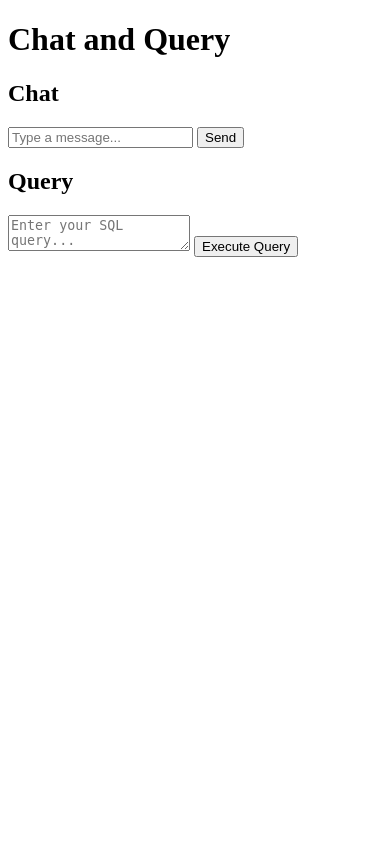
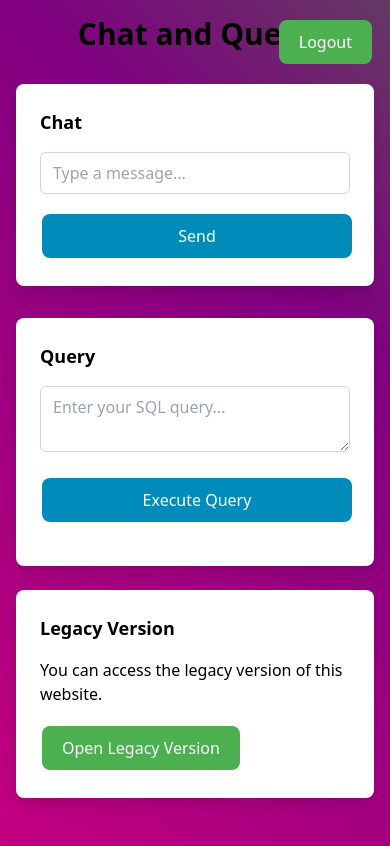
Before and after one commit to Swyamsharma/SQLproject, a Flask app: page / in a window 390 px wide. Before the commit the page ends 257 px from the top, so only its background shows below. Run offline with Flask 3, Linux system fonts and the light colour scheme; the visitor is signed in with stand-in values (Sample User, id 1); parts of the project's set-up code (start-up, migrations or seed data) failed here and were passed over.

Commit message:
Add legacy version and update styles

```diff
--- a/app_sessions.py
+++ b/app_sessions.py
@@ -26,6 +26,13 @@ def authenticate(username, password):
 def home():
     if 'username' in session:
         return render_template("index.html")
+    else:
+        return redirect(url_for('login'))
+
+@app.route("/legacy")
+def legacy():
+    if 'username' in session:
+        return render_template("index_legacy.html")
     else:
         return redirect(url_for('login'))
 
--- a/templates/index.html
+++ b/templates/index.html
@@ -5,30 +5,104 @@
     <meta charset="UTF-8">
     <meta name="viewport" content="width=device-width, initial-scale=1.0">
     <title>Chat and Query</title>
+    <!-- Tailwind CSS -->
+    <link href="https://cdn.jsdelivr.net/npm/tailwindcss@2.2.19/dist/tailwind.min.css" rel="stylesheet">
+    <!-- jQuery -->
     <script src="https://ajax.googleapis.com/ajax/libs/jquery/3.5.1/jquery.min.js"></script>
+    <style>
+        .floating-card {
+            transition: transform 0.3s ease;
+        }
+
+        .floating-card:hover {
+            transform: translateY(-5px);
+            box-shadow: 0 4px 6px rgba(0, 0, 0, 0.1), 0 1px 3px rgba(0, 0, 0, 0.08);
+        }
+
+        body {
+            background: linear-gradient(45deg, #FF8C00, #FF0080, #800080, #00FF00);
+            background-size: 400% 400%;
+            animation: gradient 15s ease infinite;
+        }
+
+        @keyframes gradient {
+            0% {
+                background-position: 0% 50%;
+            }
+
+            50% {
+                background-position: 100% 50%;
+            }
+
+            100% {
+                background-position: 0% 50%;
+            }
+        }
+
+        .btn {
+            background-color: #4CAF50;
+            /* Green */
+            border: none;
+            color: white;
+            padding: 10px 20px;
+            text-align: center;
+            text-decoration: none;
+            display: inline-block;
+            font-size: 16px;
+            margin: 4px 2px;
+            transition-duration: 0.4s;
+            cursor: pointer;
+            border-radius: 8px;
+            outline: none;
+        }
+
+        .btn-primary {
+            background-color: #008CBA;
+        }
+
+        .btn:hover {
+            background-color: #45a049;
+            /* Green hover */
+            transform: translateY(-2px);
+            box-shadow: 0 4px 6px rgba(0, 0, 0, 0.1), 0 1px 3px rgba(0, 0, 0, 0.08);
+        }
+    </style>
 </head>
 
-<body>
-    <h1>Chat and Query</h1>
+<body class="bg-gray-100 p-4">
+    <div class="container mx-auto">
+        <h1 class="text-3xl font-bold text-center mb-8">Chat and Query</h1>
 
-    <div id="chat">
-        <h2>Chat</h2>
-        <div id="chat-box">
+        <div id="chat" class="bg-white p-6 rounded-lg shadow-lg mb-8 floating-card">
+            <h2 class="text-lg font-semibold mb-4">Chat</h2>
+            <div id="chat-box" class="mb-4">
                 <!-- Chat messages will be displayed here -->
             </div>
-        <input type="text" id="message" placeholder="Type a message..." onkeypress="handleKeyPress(event, 'sendMessage')">
-        <button onclick="sendMessage()">Send</button>
+            <input type="text" id="message" placeholder="Type a message..."
+                onkeypress="handleKeyPress(event, 'sendMessage')"
+                class="border border-gray-300 rounded-md px-3 py-2 w-full mb-4">
+            <button onclick="sendMessage()" class="btn btn-primary w-full md:w-auto">Send</button>
         </div>
 
-    <div id="query">
-        <h2>Query</h2>
-        <textarea id="query-text" placeholder="Enter your SQL query..." onkeypress="handleKeyPress(event, 'sendQuery')"></textarea>
-        <button onclick="sendQuery()">Execute Query</button>
-        <div id="query-result">
+        <div id="query" class="bg-white p-6 rounded-lg shadow-lg floating-card">
+            <h2 class="text-lg font-semibold mb-4">Query</h2>
+            <textarea id="query-text" placeholder="Enter your SQL query..."
+                onkeypress="handleKeyPress(event, 'sendQuery')"
+                class="border border-gray-300 rounded-md px-3 py-2 w-full mb-4"></textarea>
+            <button onclick="sendQuery()" class="btn btn-primary w-full md:w-auto">Execute Query</button>
+            <div id="query-result" class="mt-4">
                 <!-- Query result will be displayed here -->
             </div>
         </div>
+        <br>
+        <div class="bg-white p-6 rounded-lg shadow-lg mb-8 floating-card">
+            <h2 class="text-lg font-semibold mb-4">Legacy Version</h2>
+            <p class="mb-4">You can access the legacy version of this website.</p>
+            <a href="/legacy" class="btn btn-secondary">Open Legacy Version</a>
+        </div>
 
+    </div>
+    <a href="/logout" class="btn btn-danger absolute top-4 right-4">Logout</a>
     <script src="{{ url_for('static', filename='/js/transmission.js') }}"></script>
 </body>
 
```
Also changed, not shown: templates/index_legacy.html (added, +36 -0 lines). Lines whose indentation alone changed are shown as unchanged.
